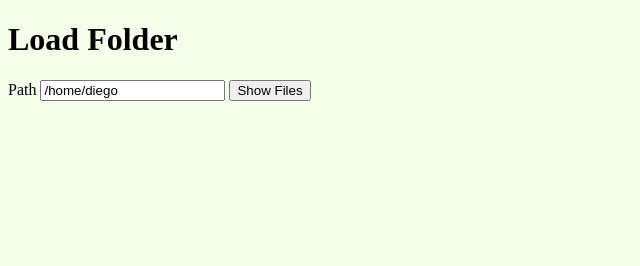
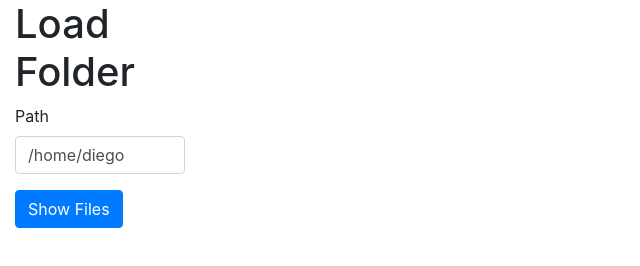
Before and after one commit to IFPR-2020-1-TADS-Desenv-Aplic-Desktop/atividade02-resolucao, an Electron app: page renderer/index.html in a window 800 px wide. Shown: the whole page, without its empty margins (0-640 px from the left). Drawn offline with Linux system fonts and the light colour scheme.

Commit message:
Atualiza lista de arquivos para usar Bootstrap

```diff
--- a/renderer/index.html
+++ b/renderer/index.html
@@ -1,23 +1,34 @@
 <!DOCTYPE html>
 <html lang="en">
   <head>
-  <meta charset="UTF-8">
-  <meta name="viewport" content="width=device-width, initial-scale=1.0">
+    <meta charset="UTF-8" />
+    <meta name="viewport" content="width=device-width, initial-scale=1.0" />
     <title>Load Folder</title>
-  <link rel="stylesheet" href="style.css">
+    <link rel="stylesheet" href="style.css" />
   </head>
   <body>
+    <div class="container-fluid">
+      <div class="row">
+        <div class="col-3 menu">
           <h1>Load Folder</h1>
 
-  <form>
+          <form class="form-group">
+            <div class="form-group">
               <label for="path">Path</label>
-    <input type="text" id="path" value="/home/diego">
-    <button type="submit">Show Files</button>
+              <input
+                type="text"
+                class="form-control"
+                id="path"
+                value="/home/diego"
+              />
+            </div>
+            <button type="submit" class="btn btn-primary">Show Files</button>
           </form>
 
-  <ul class="content"></ul>
-
-  <!-- <div class="file"></div> -->
+          <ul class="content list-group"></ul>
+        </div>
+      </div>
+    </div>
     <script src="renderer.js"></script>
   </body>
 </html>
--- a/renderer/renderer.js
+++ b/renderer/renderer.js
@@ -1,30 +1,27 @@
-const fs = require('fs');
+const fs = require("fs");
 
-// console.log('Hello from BrowserWindow');
+const form = document.querySelector("form");
+const input = document.querySelector("#path");
+const content = document.querySelector(".content");
 
-// const fileDiv = document.querySelector('.file');
-
-// fs.readFile('/home/diego/test.txt', 'utf-8', (err, data) => {
-//   fileDiv.innerHTML = data;
-// });
-
-const form = document.querySelector('form');
-const input = document.querySelector('#path');
-const content = document.querySelector('.content');
-
-form.addEventListener('submit', async e => {
+form.addEventListener("submit", async (e) => {
   e.preventDefault();
 
   const path = input.value;
 
-  content.innerHTML = '';
+  content.innerHTML = "";
 
   try {
     const dir = await fs.promises.opendir(path);
     for await (const dirent of dir) {
-      content.innerHTML += `<li>${dirent.name}</li>`;
+      const dir = dirent.isDirectory();
+
+      content.innerHTML += `<li class="list-group-item ${
+        dir ? "bg-info item-folder" : ""
+      }">${dirent.name}</li>`;
     }
   } catch (error) {
-    content.innerHTML = '<li>Error loading files!</li>';
+    content.innerHTML =
+      '<li class="list-group-item bg-danger">Error loading files!</li>';
   }
 });
--- a/renderer/style.css
+++ b/renderer/style.css
@@ -1,3 +1,5 @@
-body {
-  background-color: #f4ffec;
+@import "bootstrap.css";
+
+.item-folder {
+  cursor: pointer;
 }
```
Lines whose indentation alone changed are shown as unchanged.
